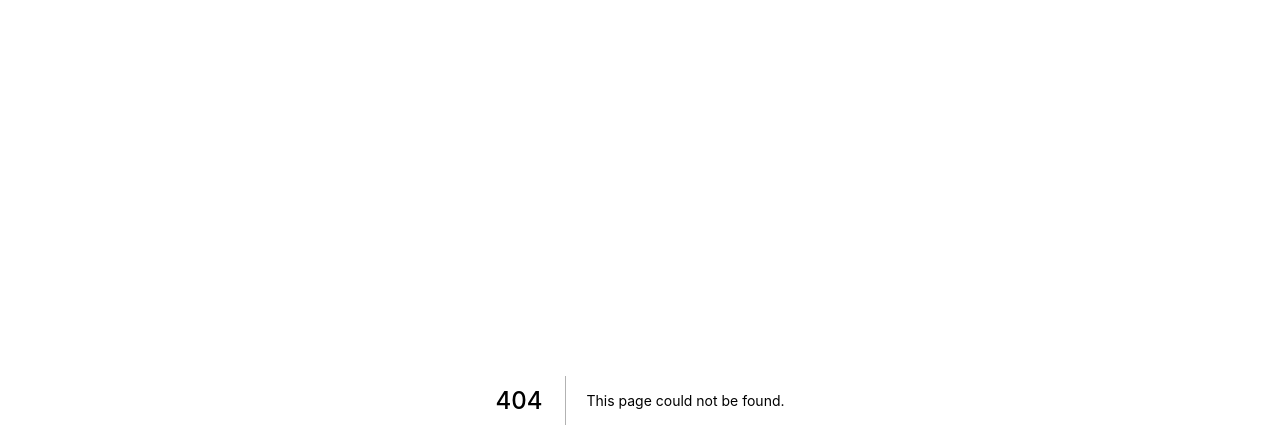
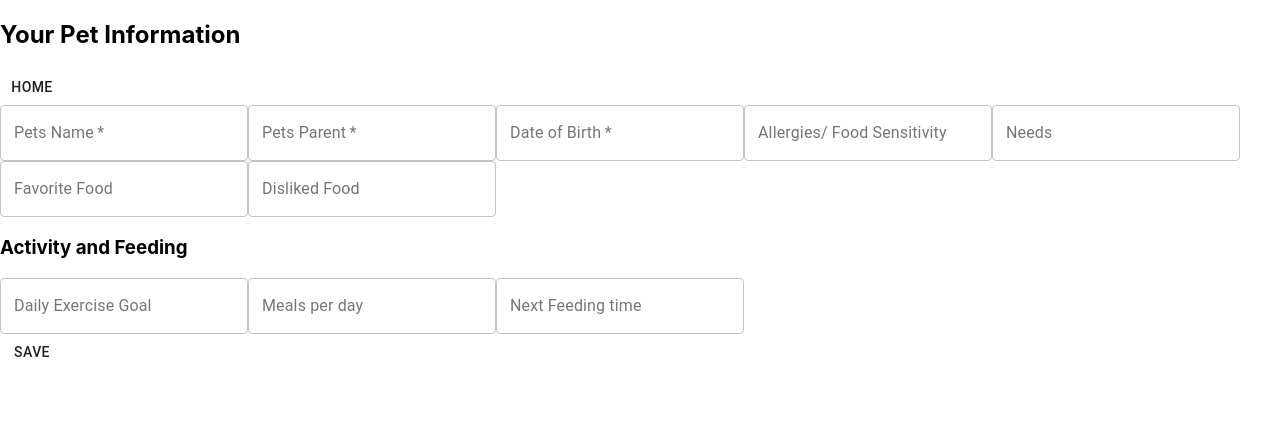
Before and after one commit to amy-u/Ark, a Next.js app in the folder Ark/: page /PetForm in a window 1280 px wide. Before the commit this address had no page. Shown: the top 448 px of the page. Built offline with nearby package versions, Linux system fonts and the light colour scheme.

Commit message:
Created PetForm, draft, no styling

```diff
--- /dev/null
+++ b/Ark/pages/PetForm.js
@@ -0,0 +1,47 @@
+import React from "react";
+import TextField from "@material-ui/core/TextField";
+import { Button } from "@material-ui/core";
+
+export default function PetForm() {
+  return (
+    <form>
+      <h2>Your Pet Information</h2>
+      <Button href="/">Home</Button>
+      <div>
+        <TextField required label="Pets Name" variant="outlined" />
+        <TextField required label="Pets Parent" variant="outlined" />
+        <TextField
+          required
+          label="Date of Birth"
+          default="MM-DD-YYYY"
+          variant="outlined"
+        />
+        <TextField
+          label="Allergies/ Food Sensitivity"
+          type="Ex. Gluten"
+          variant="outlined"
+        />
+        <TextField label="Needs" type="Toys" variant="outlined" />
+        <TextField label="Favorite Food" type="Chicken" variant="outlined" />
+        <TextField label="Disliked Food" type="Celery" variant="outlined" />
+      </div>
+
+      <h3>Activity and Feeding</h3>
+      <div>
+        <TextField
+          label="Daily Exercise Goal"
+          type="1 hour"
+          variant="outlined"
+        />
+        {/* Bellow here is focused on meals */}
+        <TextField label="Meals per day" type="2" variant="outlined" />
+        <TextField
+          label="Next Feeding time"
+          type="12 hours"
+          variant="outlined"
+        />
+      </div>
+      <Button>Save</Button>
+    </form>
+  );
+}
```
